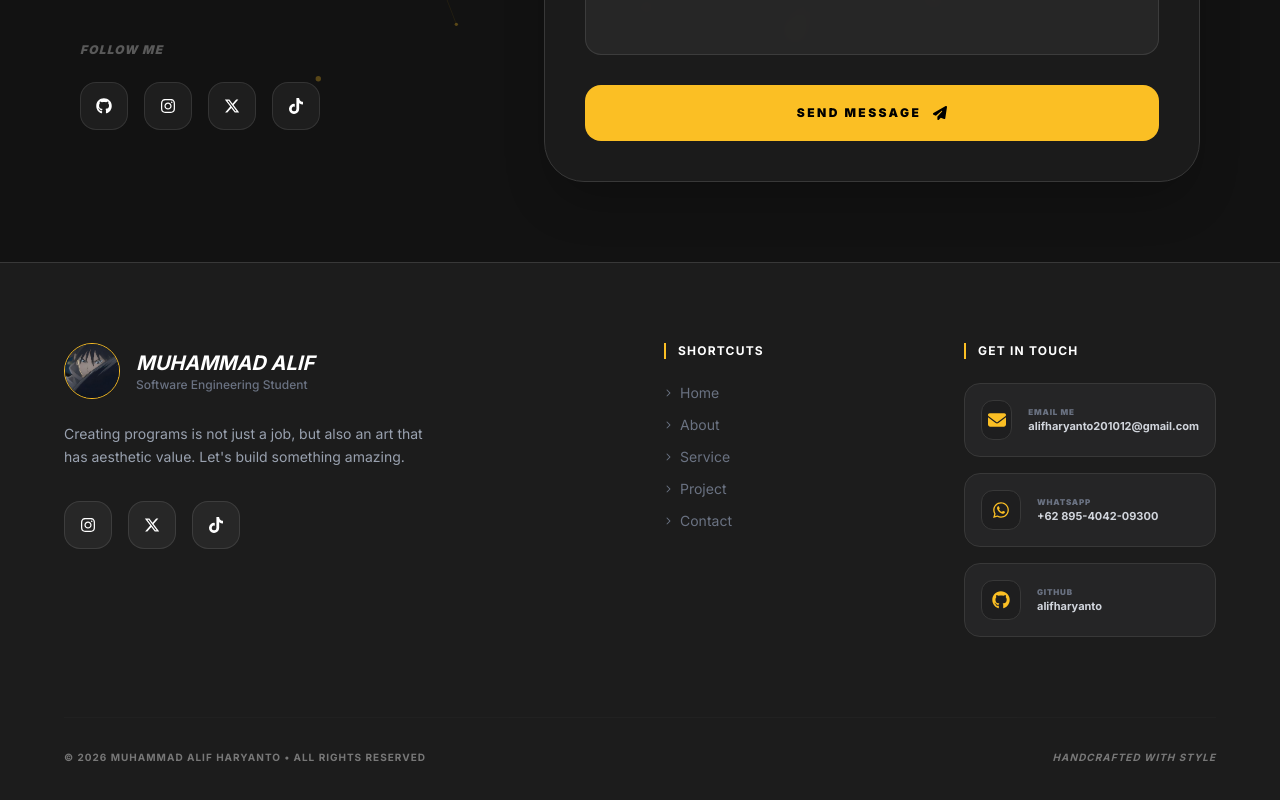
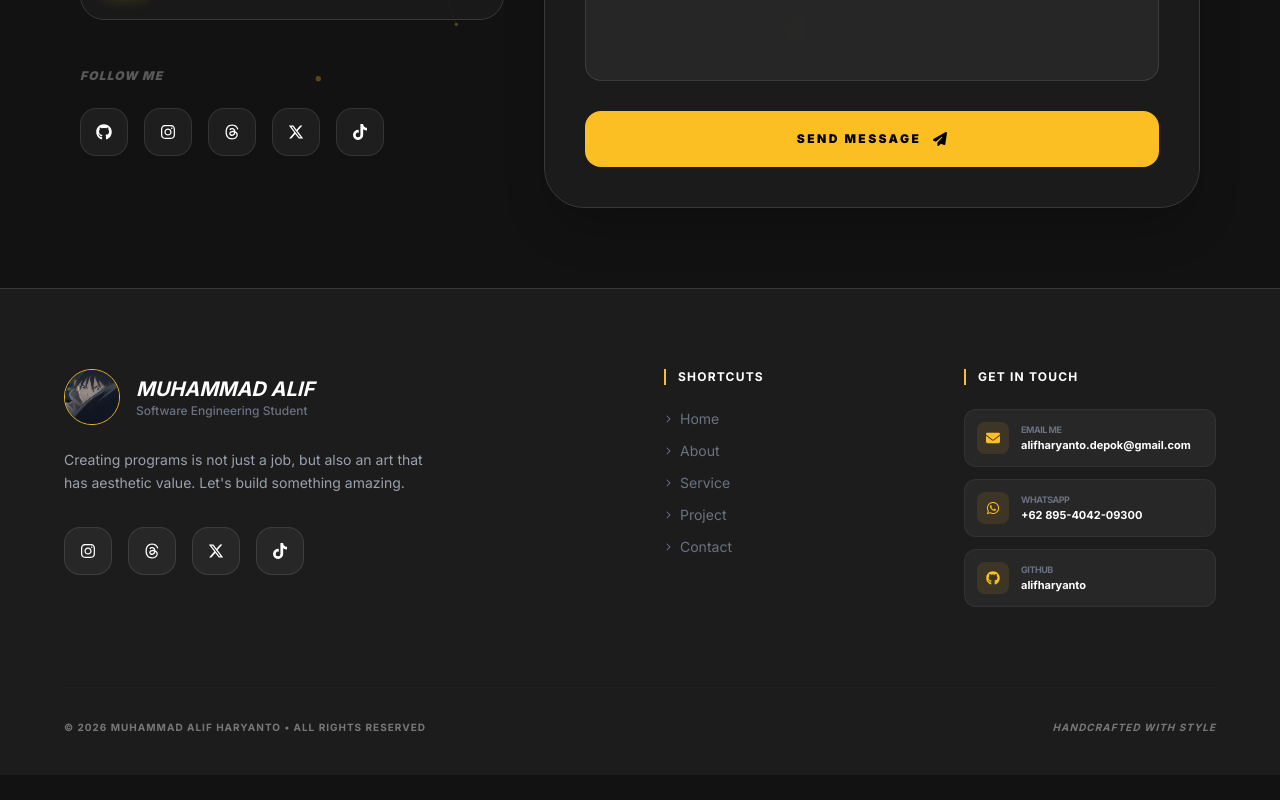
Before and after one commit to alifharyanto/personal-portofolio, a Next.js app: page /contact in a window 1280 px wide. Shown: the part 718-1518 px from the top of the page. After the commit the page ends 1493 px from the top, so only its background shows below. Built offline with nearby package versions, Linux system fonts and the light colour scheme.

Commit message:
update dan fix bug di semua pages

```diff
--- a/app/about/page.tsx
+++ b/app/about/page.tsx
@@ -397,13 +397,13 @@ export default function AboutPage() {
           <div className="space-y-6">
             <h4 className="text-white font-bold text-xs uppercase tracking-widest border-l-2 border-[#fbbf24] pl-3">Get in Touch</h4>
             <div className="space-y-3">
-              <a href="mailto:alifharyanto201012@gmail.com" className="flex items-center gap-3 p-3 bg-white/5 rounded-xl border border-white/5 hover:border-[#fbbf24]/30 transition-all group">
+              <a href="mailto:alifharyanto.depok@gmail.com" className="flex items-center gap-3 p-3 bg-white/5 rounded-xl border border-white/5 hover:border-[#fbbf24]/30 transition-all group">
                 <div className="w-8 h-8 bg-[#fbbf24]/10 rounded-lg flex items-center justify-center text-[#fbbf24] group-hover:scale-110 transition-transform">
                   <FaEnvelope size={14} />
                 </div>
                 <div className="overflow-hidden">
                   <p className="text-[9px] text-gray-500 uppercase font-bold tracking-tighter">Email Me</p>
-                  <p className="text-white text-[11px] font-bold truncate">alifharyanto201012@gmail.com</p>
+                  <p className="text-white text-[11px] font-bold truncate">alifharyanto.depok@gmail.com</p>
                 </div>
               </a>
 
--- a/app/contact/page.tsx
+++ b/app/contact/page.tsx
@@ -8,7 +8,7 @@ import { loadSlim } from "@tsparticles/slim";
 import {
     FaInstagram, FaTiktok, FaCopyright, FaChevronRight,
     FaEnvelope, FaWhatsapp, FaGithub, FaXTwitter,
-    FaPaperPlane, FaLocationDot
+    FaPaperPlane, FaLocationDot, FaThreads
 } from "react-icons/fa6";
 
 export default function ContactPage() {
@@ -149,7 +149,7 @@ const handleSubmit = async (e: React.FormEvent) => {
                         <div className="h-[2px] w-24 bg-[#fbbf24] mx-auto" />
                     </div>
                     <p className="text-gray-400 max-w-xl mx-auto text-sm md:text-base leading-relaxed italic px-4">
-                        Punya proyek menarik? Mari berdiskusi dan buat sesuatu yang luar biasa bersama.
+                        Punya proyek menariK? Atau ingin bertanya lebih Lanjut? Jangan ragu untuk menghubungi saya melalui formulir di bawah ini. Saya siap membantu Anda mewujudkan ide-ide hebat Anda!
                     </p>
                 </motion.header>
 
@@ -200,7 +200,7 @@ const handleSubmit = async (e: React.FormEvent) => {
                         <div className="space-y-6">
                             <h3 className="text-[#fbbf24] font-black uppercase tracking-widest text-xs italic border-l-2 border-[#fbbf24] pl-3">Contact Info</h3>
                             <div className="space-y-4">
-                                <BigContactCard icon={<FaEnvelope />} label="Email" value="alifharyanto201012@gmail.com" href="mailto:alifharyanto201012@gmail.com" />
+                                <BigContactCard icon={<FaEnvelope />} label="Email" value="alifharyanto.depok@gmail.com" href="mailto:alifharyanto.depok@gmail.com" />
                                 <BigContactCard icon={<FaWhatsapp />} label="WhatsApp" value="+62 895-4042-09300" href="https://wa.me/62895404209300" />
                                 <BigContactCard icon={<FaLocationDot />} label="Location" value="Depok, West Java" href="#" />
                             </div>
@@ -212,6 +212,7 @@ const handleSubmit = async (e: React.FormEvent) => {
                             <div className="flex gap-4">
                                 <SocialLink href="https://github.com/alifharyanto" icon={<FaGithub />} />
                                 <SocialLink href="https://www.instagram.com/44mhmdaliff_/" icon={<FaInstagram />} />
+                                <SocialLink href="https://www.threads.com/@44mhmdaliff_" icon={<FaThreads />} />
                                 <SocialLink href="https://x.com/alifxfluxy" icon={<FaXTwitter />} />
                                 <SocialLink href="https://tiktok.com/@hahahahahahabruhh" icon={<FaTiktok />} />
                             </div>
@@ -234,11 +235,12 @@ const handleSubmit = async (e: React.FormEvent) => {
                 <p className="text-white/30 text-sm font-black">2026</p>
             </div>
 
+      {/* FOOTER DESKTOP */}
       <footer className="relative z-10 hidden md:block bg-[#1e1e1f]/90 backdrop-blur-md border-t border-[#383838] pt-20 pb-10 px-10">
         <div className="max-w-6xl mx-auto grid grid-cols-4 gap-12">
           <div className="col-span-2 space-y-6">
             <div className="flex items-center gap-4">
-                            <img src="/photo-portofolio.png" className="w-14 h-14 rounded-full border border-[#fbbf24] object-cover" alt="Profile" />
+              <img src="/photo-portofolio.png" className="w-14 h-14 rounded-full border border-[#fbbf24] object-cover" />
               <div>
                 <h3 className="text-white font-bold text-xl uppercase italic">Muhammad Alif</h3>
                 <p className="text-gray-500 text-xs font-medium">Software Engineering Student</p>
@@ -248,7 +250,8 @@ const handleSubmit = async (e: React.FormEvent) => {
               Creating programs is not just a job, but also an art that has aesthetic value. Let's build something amazing.
             </p>
             <div className="flex gap-4 pt-2">
-                            <SocialLink href="https://www.instagram.com/44mhmdaliff_/" icon={<FaInstagram />} />
+              <SocialLink href="https://www.instagram.com/44mhmdaliff_/?utm_source=ig_web_button_share_sheet" icon={<FaInstagram />} />
+              <SocialLink href="https://www.threads.com/@44mhmdaliff_" icon={<FaThreads />} />
               <SocialLink href="https://x.com/alifxfluxy" icon={<FaXTwitter />} />
               <SocialLink href="https://tiktok.com/@hahahahahahabruhh" icon={<FaTiktok />} />
             </div>
@@ -267,10 +270,36 @@ const handleSubmit = async (e: React.FormEvent) => {
 
           <div className="space-y-6">
             <h4 className="text-white font-bold text-xs uppercase tracking-widest border-l-2 border-[#fbbf24] pl-3">Get in Touch</h4>
-                        <div className="space-y-4">
-                            <ContactItem icon={<FaEnvelope />} label="Email Me" value="alifharyanto201012@gmail.com" href="mailto:alifharyanto201012@gmail.com" />
-                            <ContactItem icon={<FaWhatsapp />} label="WhatsApp" value="+62 895-4042-09300" href="https://wa.me/62895404209300" />
-                            <ContactItem icon={<FaGithub />} label="GitHub" value="alifharyanto" href="https://github.com/alifharyanto" />
+            <div className="space-y-3">
+              <a href="mailto:alifharyanto.depok@gmail.com" className="flex items-center gap-3 p-3 bg-white/5 rounded-xl border border-white/5 hover:border-[#fbbf24]/30 transition-all group">
+                <div className="w-8 h-8 bg-[#fbbf24]/10 rounded-lg flex items-center justify-center text-[#fbbf24] group-hover:scale-110 transition-transform">
+                  <FaEnvelope size={14} />
+                </div>
+                <div className="overflow-hidden">
+                  <p className="text-[9px] text-gray-500 uppercase font-bold tracking-tighter">Email Me</p>
+                  <p className="text-white text-[11px] font-bold truncate">alifharyanto.depok@gmail.com</p>
+                </div>
+              </a>
+
+              <a href="https://wa.me/62895404209300" target="_blank" className="flex items-center gap-3 p-3 bg-white/5 rounded-xl border border-white/5 hover:border-[#fbbf24]/30 transition-all group">
+                <div className="w-8 h-8 bg-[#fbbf24]/10 rounded-lg flex items-center justify-center text-[#fbbf24] group-hover:scale-110 transition-transform">
+                  <FaWhatsapp size={14} />
+                </div>
+                <div className="overflow-hidden">
+                  <p className="text-[9px] text-gray-500 uppercase font-bold tracking-tighter">WhatsApp</p>
+                  <p className="text-white text-[11px] font-bold truncate">+62 895-4042-09300</p>
+                </div>
+              </a>
+
+              <a href="https://github.com/alifharyanto" target="_blank" className="flex items-center gap-3 p-3 bg-white/5 rounded-xl border border-white/5 hover:border-[#fbbf24]/30 transition-all group">
+                <div className="w-8 h-8 bg-[#fbbf24]/10 rounded-lg flex items-center justify-center text-[#fbbf24] group-hover:scale-110 transition-transform">
+                  <FaGithub size={14} />
+                </div>
+                <div className="overflow-hidden">
+                  <p className="text-[9px] text-gray-500 uppercase font-bold tracking-tighter">GitHub</p>
+                  <p className="text-white text-[11px] font-bold truncate">alifharyanto</p>
+                </div>
+              </a>
             </div>
           </div>
         </div>
--- a/app/project/page.tsx
+++ b/app/project/page.tsx
@@ -21,7 +21,8 @@ import {
     FaCircleInfo,
     FaMagnifyingGlassPlus,
     FaRobot, // Tanda koma diperbaiki di sini
-    FaCopyright
+    FaCopyright,
+    FaThreads
 } from "react-icons/fa6";
 
 import {
@@ -260,7 +261,7 @@ export default function ProjectPage() {
                     </h1>
                     <div className="h-[2px] w-24 bg-[#fbbf24] mx-auto" />
                     <p className="text-gray-400 max-w-lg mx-auto text-sm md:text-base italic px-4">
-                        Kumpulan karya digital pilihan yang dibangun dengan fokus pada kualitas dan inovasi.
+                        Kumpulan karya digital yang saya bangun dengan dedikasi dan passion dalam dunia pengembangan perangkat lunak serta teknologi terkini.
                     </p>
                 </motion.header>
 
@@ -440,25 +441,27 @@ export default function ProjectPage() {
             </div>
 
             {/* FOOTER DESKTOP */}
-            <footer className="relative z-10 hidden md:block bg-[#1e1e1f]/90 backdrop-blur-md border-t border-[#383838] pt-20 pb-10 px-10 mt-20">
+            <footer className="relative z-10 hidden md:block bg-[#1e1e1f]/90 backdrop-blur-md border-t border-[#383838] pt-20 pb-10 px-10">
                 <div className="max-w-6xl mx-auto grid grid-cols-4 gap-12">
                     <div className="col-span-2 space-y-6">
                         <div className="flex items-center gap-4">
-                            <img src="/photo-portofolio.png" className="w-14 h-14 rounded-full border border-[#fbbf24] object-cover" alt="Profile" />
+                            <img src="/photo-portofolio.png" className="w-14 h-14 rounded-full border border-[#fbbf24] object-cover" />
                             <div>
                                 <h3 className="text-white font-bold text-xl uppercase italic">Muhammad Alif</h3>
                                 <p className="text-gray-500 text-xs font-medium">Software Engineering Student</p>
                             </div>
                         </div>
                         <p className="text-gray-400 text-sm max-w-sm leading-relaxed">
-                            Creating programs is not just a job, but also an art that has aesthetic value. Let&apos;s build something amazing.
+                            Creating programs is not just a job, but also an art that has aesthetic value. Let's build something amazing.
                         </p>
                         <div className="flex gap-4 pt-2">
-                            <SocialLink href="https://www.instagram.com/44mhmdaliff_/" icon={<FaInstagram />} />
+                            <SocialLink href="https://www.instagram.com/44mhmdaliff_/?utm_source=ig_web_button_share_sheet" icon={<FaInstagram />} />
+                            <SocialLink href="https://www.threads.com/@44mhmdaliff_" icon={<FaThreads />} />
                             <SocialLink href="https://x.com/alifxfluxy" icon={<FaXTwitter />} />
                             <SocialLink href="https://tiktok.com/@hahahahahahabruhh" icon={<FaTiktok />} />
                         </div>
                     </div>
+
                     <div className="space-y-6">
                         <h4 className="text-white font-bold text-xs uppercase tracking-widest border-l-2 border-[#fbbf24] pl-3">Shortcuts</h4>
                         <div className="flex flex-col gap-3">
@@ -469,17 +472,46 @@ export default function ProjectPage() {
                             ))}
                         </div>
                     </div>
+
                     <div className="space-y-6">
                         <h4 className="text-white font-bold text-xs uppercase tracking-widest border-l-2 border-[#fbbf24] pl-3">Get in Touch</h4>
                         <div className="space-y-3">
-                            <ContactItem icon={<FaEnvelope />} label="Email Me" value="alifharyanto201012@gmail.com" href="mailto:alifharyanto201012@gmail.com" />
-                            <ContactItem icon={<FaWhatsapp />} label="WhatsApp" value="+62 895-4042-09300" href="https://wa.me/62895404209300" />
-                            <ContactItem icon={<FaGithub />} label="GitHub" value="alifharyanto" href="https://github.com/alifharyanto" />
+                            <a href="mailto:alifharyanto.depok@gmail.com" className="flex items-center gap-3 p-3 bg-white/5 rounded-xl border border-white/5 hover:border-[#fbbf24]/30 transition-all group">
+                                <div className="w-8 h-8 bg-[#fbbf24]/10 rounded-lg flex items-center justify-center text-[#fbbf24] group-hover:scale-110 transition-transform">
+                                    <FaEnvelope size={14} />
+                                </div>
+                                <div className="overflow-hidden">
+                                    <p className="text-[9px] text-gray-500 uppercase font-bold tracking-tighter">Email Me</p>
+                                    <p className="text-white text-[11px] font-bold truncate">alifharyanto.depok@gmail.com</p>
+                                </div>
+                            </a>
+
+                            <a href="https://wa.me/62895404209300" target="_blank" className="flex items-center gap-3 p-3 bg-white/5 rounded-xl border border-white/5 hover:border-[#fbbf24]/30 transition-all group">
+                                <div className="w-8 h-8 bg-[#fbbf24]/10 rounded-lg flex items-center justify-center text-[#fbbf24] group-hover:scale-110 transition-transform">
+                                    <FaWhatsapp size={14} />
+                                </div>
+                                <div className="overflow-hidden">
+                                    <p className="text-[9px] text-gray-500 uppercase font-bold tracking-tighter">WhatsApp</p>
+                                    <p className="text-white text-[11px] font-bold truncate">+62 895-4042-09300</p>
+                                </div>
+                            </a>
+
+                            <a href="https://github.com/alifharyanto" target="_blank" className="flex items-center gap-3 p-3 bg-white/5 rounded-xl border border-white/5 hover:border-[#fbbf24]/30 transition-all group">
+                                <div className="w-8 h-8 bg-[#fbbf24]/10 rounded-lg flex items-center justify-center text-[#fbbf24] group-hover:scale-110 transition-transform">
+                                    <FaGithub size={14} />
+                                </div>
+                                <div className="overflow-hidden">
+                                    <p className="text-[9px] text-gray-500 uppercase font-bold tracking-tighter">GitHub</p>
+                                    <p className="text-white text-[11px] font-bold truncate">alifharyanto</p>
+                                </div>
+                            </a>
                         </div>
                     </div>
                 </div>
+
                 <div className="max-w-6xl mx-auto mt-20 pt-8 border-t border-white/5 flex justify-between items-center opacity-40">
                     <p className="text-[10px] text-white font-bold uppercase tracking-widest">© 2026 Muhammad Alif Haryanto • All Rights Reserved</p>
+                    <p className="text-[10px] text-white font-bold uppercase tracking-widest italic tracking-tighter">Handcrafted with Style</p>
                 </div>
             </footer>
 
@@ -492,8 +524,7 @@ export default function ProjectPage() {
                             <Link
                                 key={item.name}
                                 href={item.path}
-                className={`text-[12px] font-black uppercase tracking-widest transition-all ${
-                  isActive ? "text-primary nav-underline" : "text-gray-500"
+                                className={`text-[12px] font-black uppercase tracking-widest transition-all ${isActive ? "text-primary nav-underline" : "text-gray-500"
                                     }`}
                             >
                                 {item.name}
--- a/app/service/page.tsx
+++ b/app/service/page.tsx
@@ -10,7 +10,7 @@ import {
     FaChevronDown, FaCircleCheck, FaInstagram,
     FaTiktok, FaCopyright, FaChevronRight,
     FaEnvelope, FaWhatsapp, FaGithub, FaXTwitter,
-    FaClock, FaRocket
+    FaClock, FaRocket, FaThreads
 } from "react-icons/fa6";
 
 export default function ServicePage() {
@@ -141,7 +141,7 @@ export default function ServicePage() {
                     </div>
 
                     <p className="text-gray-400 max-w-xl mx-auto text-sm md:text-base leading-relaxed">
-                        Membantu transformasi digital melalui pengembangan perangkat lunak yang presisi, efisien, dan modern.
+                        Saya menawarkan berbagai layanan pengembangan perangkat lunak yang dirancang untuk membantu Anda mencapai tujuan digital Anda dengan solusi inovatif dan berkualitas tinggi.
                     </p>
 
                     {/* STATS PENGALAMAN */}
@@ -283,7 +283,7 @@ export default function ServicePage() {
         <div className="max-w-6xl mx-auto grid grid-cols-4 gap-12">
           <div className="col-span-2 space-y-6">
             <div className="flex items-center gap-4">
-                            <img src="/photo-portofolio.png" className="w-14 h-14 rounded-full border border-[#fbbf24] object-cover" alt="Profile" />
+              <img src="/photo-portofolio.png" className="w-14 h-14 rounded-full border border-[#fbbf24] object-cover" />
               <div>
                 <h3 className="text-white font-bold text-xl uppercase italic">Muhammad Alif</h3>
                 <p className="text-gray-500 text-xs font-medium">Software Engineering Student</p>
@@ -293,7 +293,8 @@ export default function ServicePage() {
               Creating programs is not just a job, but also an art that has aesthetic value. Let's build something amazing.
             </p>
             <div className="flex gap-4 pt-2">
-                            <SocialLink href="https://www.instagram.com/44mhmdaliff_/" icon={<FaInstagram />} />
+              <SocialLink href="https://www.instagram.com/44mhmdaliff_/?utm_source=ig_web_button_share_sheet" icon={<FaInstagram />} />
+              <SocialLink href="https://www.threads.com/@44mhmdaliff_" icon={<FaThreads />} />
               <SocialLink href="https://x.com/alifxfluxy" icon={<FaXTwitter />} />
               <SocialLink href="https://tiktok.com/@hahahahahahabruhh" icon={<FaTiktok />} />
             </div>
@@ -313,9 +314,35 @@ export default function ServicePage() {
           <div className="space-y-6">
             <h4 className="text-white font-bold text-xs uppercase tracking-widest border-l-2 border-[#fbbf24] pl-3">Get in Touch</h4>
             <div className="space-y-3">
-                            <ContactItem icon={<FaEnvelope />} label="Email Me" value="alifharyanto201012@gmail.com" href="mailto:alifharyanto201012@gmail.com" />
-                            <ContactItem icon={<FaWhatsapp />} label="WhatsApp" value="+62 895-4042-09300" href="https://wa.me/62895404209300" />
-                            <ContactItem icon={<FaGithub />} label="GitHub" value="alifharyanto" href="https://github.com/alifharyanto" />
+              <a href="mailto:alifharyanto.depok@gmail.com" className="flex items-center gap-3 p-3 bg-white/5 rounded-xl border border-white/5 hover:border-[#fbbf24]/30 transition-all group">
+                <div className="w-8 h-8 bg-[#fbbf24]/10 rounded-lg flex items-center justify-center text-[#fbbf24] group-hover:scale-110 transition-transform">
+                  <FaEnvelope size={14} />
+                </div>
+                <div className="overflow-hidden">
+                  <p className="text-[9px] text-gray-500 uppercase font-bold tracking-tighter">Email Me</p>
+                  <p className="text-white text-[11px] font-bold truncate">alifharyanto.depok@gmail.com</p>
+                </div>
+              </a>
+
+              <a href="https://wa.me/62895404209300" target="_blank" className="flex items-center gap-3 p-3 bg-white/5 rounded-xl border border-white/5 hover:border-[#fbbf24]/30 transition-all group">
+                <div className="w-8 h-8 bg-[#fbbf24]/10 rounded-lg flex items-center justify-center text-[#fbbf24] group-hover:scale-110 transition-transform">
+                  <FaWhatsapp size={14} />
+                </div>
+                <div className="overflow-hidden">
+                  <p className="text-[9px] text-gray-500 uppercase font-bold tracking-tighter">WhatsApp</p>
+                  <p className="text-white text-[11px] font-bold truncate">+62 895-4042-09300</p>
+                </div>
+              </a>
+
+              <a href="https://github.com/alifharyanto" target="_blank" className="flex items-center gap-3 p-3 bg-white/5 rounded-xl border border-white/5 hover:border-[#fbbf24]/30 transition-all group">
+                <div className="w-8 h-8 bg-[#fbbf24]/10 rounded-lg flex items-center justify-center text-[#fbbf24] group-hover:scale-110 transition-transform">
+                  <FaGithub size={14} />
+                </div>
+                <div className="overflow-hidden">
+                  <p className="text-[9px] text-gray-500 uppercase font-bold tracking-tighter">GitHub</p>
+                  <p className="text-white text-[11px] font-bold truncate">alifharyanto</p>
+                </div>
+              </a>
             </div>
           </div>
         </div>
@@ -325,7 +352,6 @@ export default function ServicePage() {
           <p className="text-[10px] text-white font-bold uppercase tracking-widest italic tracking-tighter">Handcrafted with Style</p>
         </div>
       </footer>
-
             {/* NAVBAR MOBILE */}
       {/* MOBILE FOOTER NAV: Navigasi bawah tetap aman */}
         <div className="md:hidden fixed bottom-0 left-0 w-full z-50">
```
Also changed, not shown: app/admin/page.tsx (+7 -5 lines), app/api/comments/reply/route.ts (added, +52 -0 lines). Lines whose indentation alone changed are shown as unchanged.
